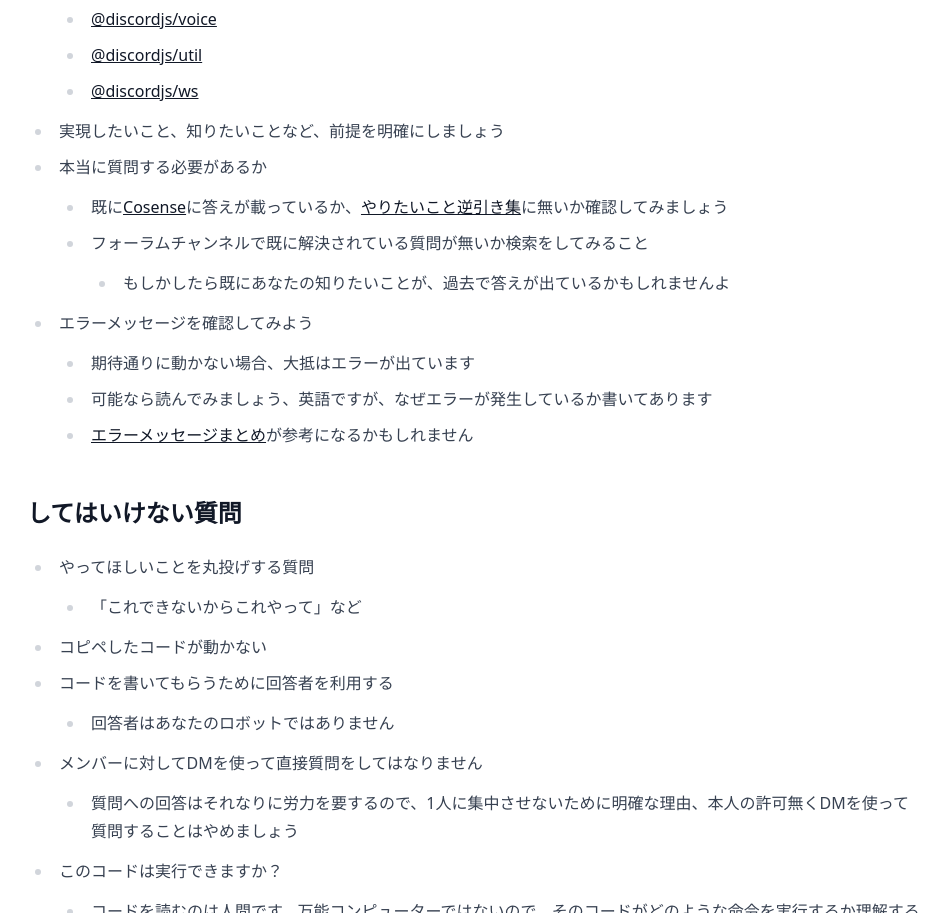
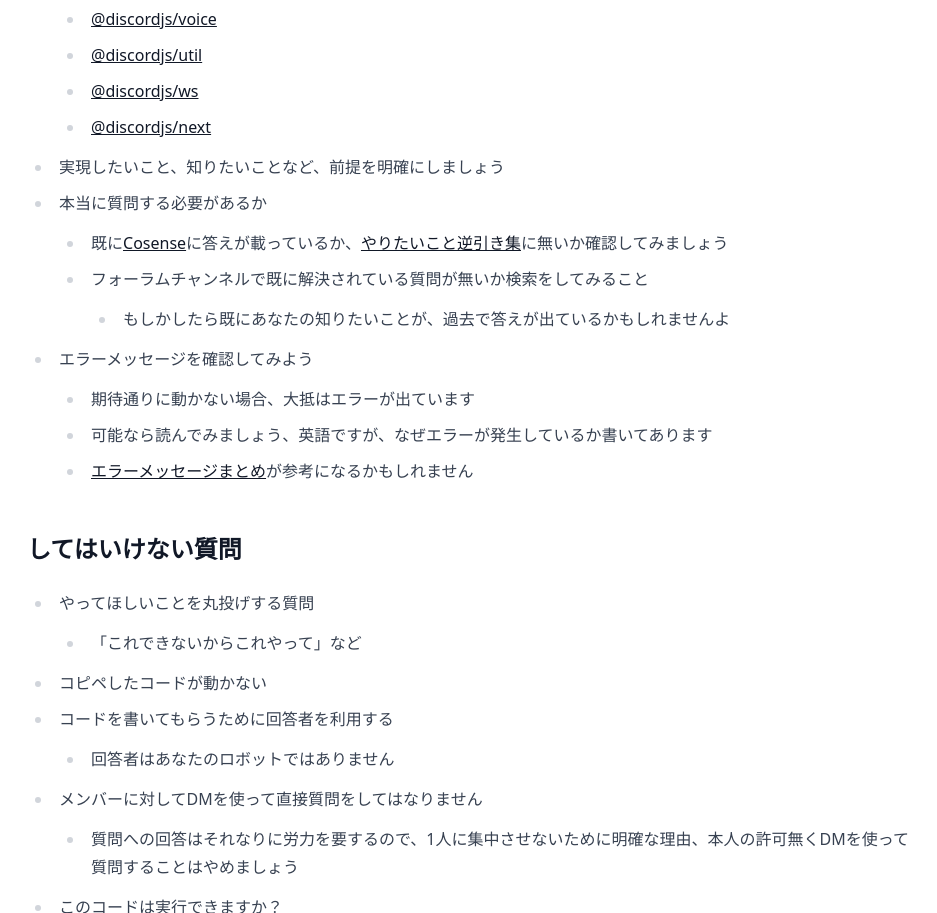
Before and after one commit to discordjs-japan/homepage, an Astro site: page /guidelines/questioner in a window 1280 px wide. Shown: the part 1069-1982 px from the top of the page, without its empty margins (165-1102 px from the left). Built offline with nearby package versions, Linux system fonts and the light colour scheme; Astro itself is replaced by a stand-in of ours.

Commit message:
`@discordjs/next`を追加

```diff
--- a/src/pages/guidelines/questioner.mdx
+++ b/src/pages/guidelines/questioner.mdx
@@ -27,6 +27,7 @@
   - [@discordjs/voice](https://github.com/discordjs/discord.js/tree/main/packages/voice)
   - [@discordjs/util](https://github.com/discordjs/discord.js/tree/main/packages/util)
   - [@discordjs/ws](https://github.com/discordjs/discord.js/tree/main/packages/ws)
+  - [@discordjs/next](https://github.com/discordjs/discord.js/tree/main/packages/next)
 - 実現したいこと、知りたいことなど、前提を明確にしましょう
 - 本当に質問する必要があるか
   - 既に[Cosense](https://cosen.se/discordjs-japan)に答えが載っているか、[やりたいこと逆引き集](https://cosen.se/discordjs-japan/やりたいこと逆引き集)に無いか確認してみましょう
```
